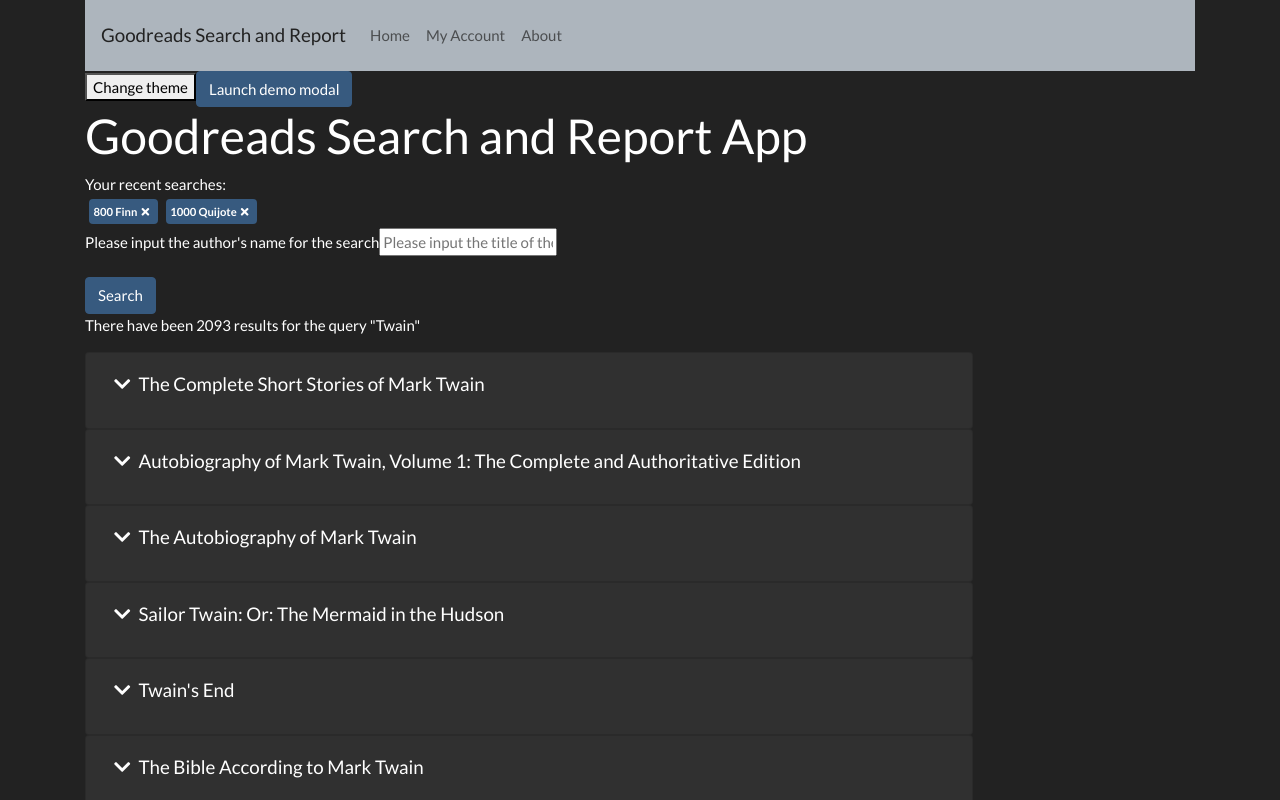
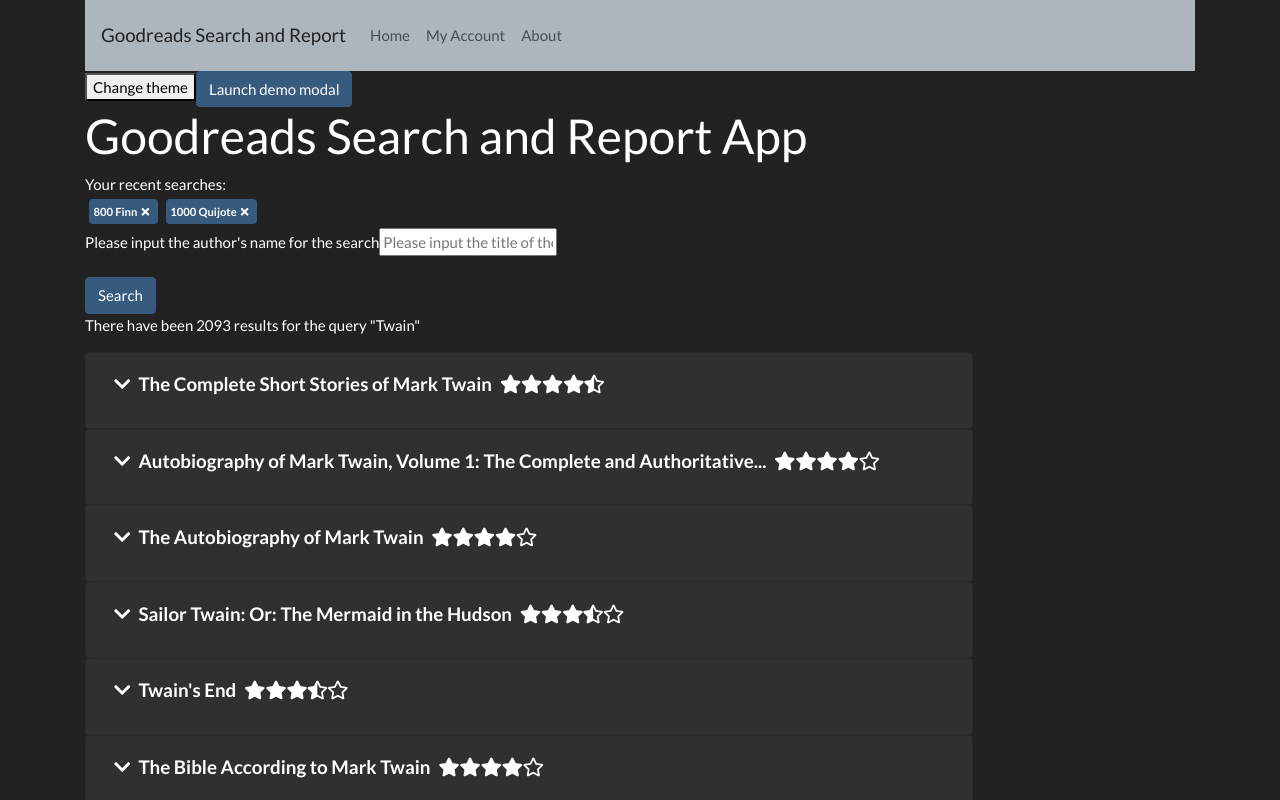
Before and after one commit to lzag/book-search, a React app: page /results in a window 1280 px wide. Shown: the top 800 px of the page. Built offline with nearby package versions, Linux system fonts and the light colour scheme.

Commit message:
Adds star rating to the search results

```diff
--- a/src/js/components/ResultCard.js
+++ b/src/js/components/ResultCard.js
@@ -12,12 +12,35 @@
       collapsed: 'none',
     };
   }
+  getStarRating(rating) {
+    let stars = {
+      first: '',
+      second: '',
+      third: '',
+      fourth: '',
+      fifth: '',
+    };
+    Object.keys(stars)
+      .reverse()
+      .forEach((star, index) => {
+        if (rating - (4 - index) > 0.75) {
+          stars[star] += 'fas fa-star';
+        } else if (rating - (4 - index) > 0.25) {
+          stars[star] += 'fas fa-star-half-alt';
+        } else {
+          stars[star] += 'far fa-star';
+        }
+      });
+    return stars;
+  }
   render() {
     const { id, title, author, rating, pubYear } = this.props;
+    let stars = this.getStarRating(rating);
     let href = 'https://www.goodreads.com/book/show/' + id;
     return (
       <Consumer>
         {(value) => {
+          console.log(title.length);
           return (
             <div className="card" style={style}>
               <div className="card-body">
@@ -27,13 +50,20 @@
                       ? this.setState({ collapsed: 'block' })
                       : this.setState({ collapsed: 'none' });
                   }}
-                  className="card-title"
+                  className="card-title font-weight-bold"
                   style={{ cursor: 'pointer' }}
                 >
                   <span>
                     <i className="fas fa-chevron-down px-2"></i>
                   </span>
-                  {title}
+                  {title.length > 72
+                    ? title.substr(0, 70).trim() + '...'
+                    : title}
+                  <i className={'ml-2 ' + stars.first}></i>
+                  <i className={stars.second}></i>
+                  <i className={stars.third}></i>
+                  <i className={stars.fourth}></i>
+                  <i className={stars.fifth}></i>
                 </h5>
                 <div style={{ display: this.state.collapsed }}>
                   <h6 className="card-subtitle mb-2 text-muted">{author}</h6>
--- a/src/js/components/SearchResults.js
+++ b/src/js/components/SearchResults.js
@@ -38,7 +38,7 @@
                   <ResultCard
                     key={result.id[0]}
                     id={result.best_book[0].id[0]}
-                    title={result.best_book[0].title}
+                    title={result.best_book[0].title[0]}
                     author={authorName}
                     rating={result.average_rating}
                     pubYear={result.original_publication_year}
```
